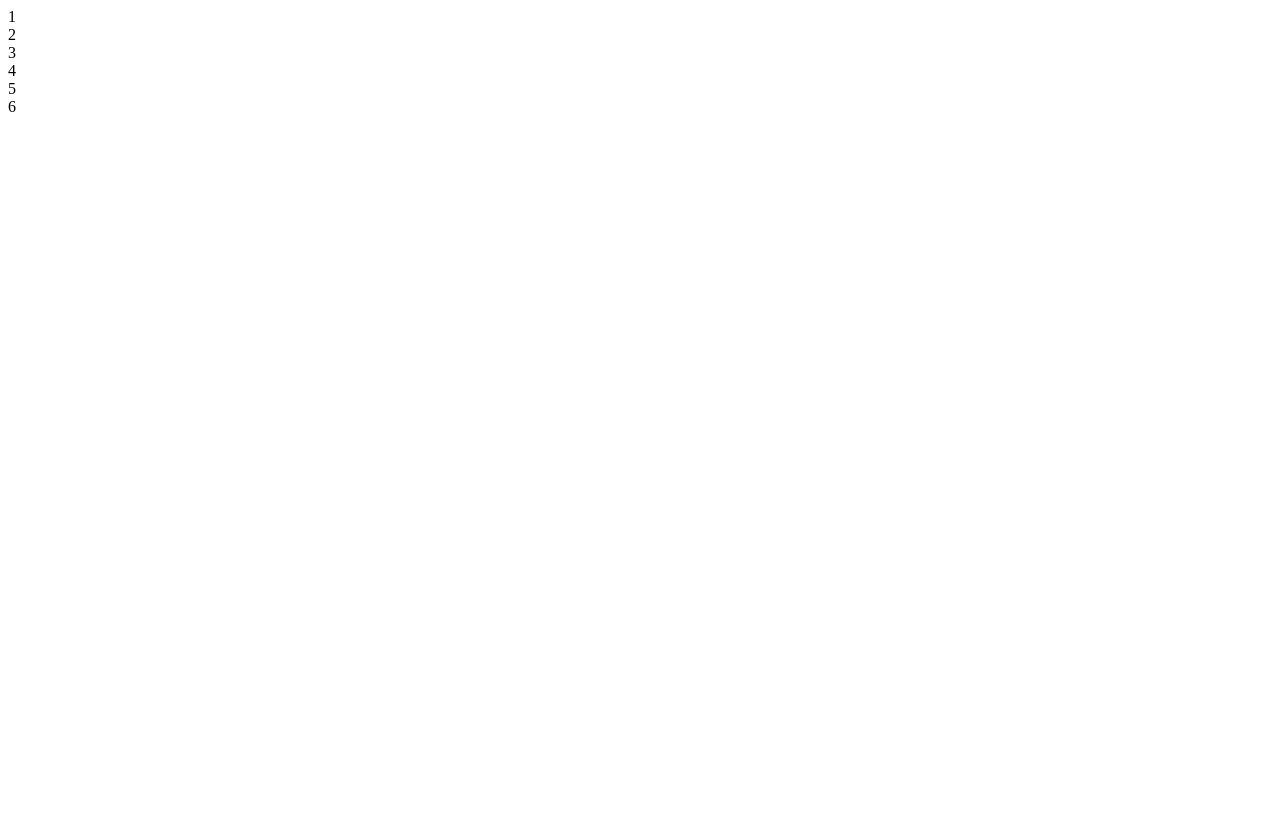
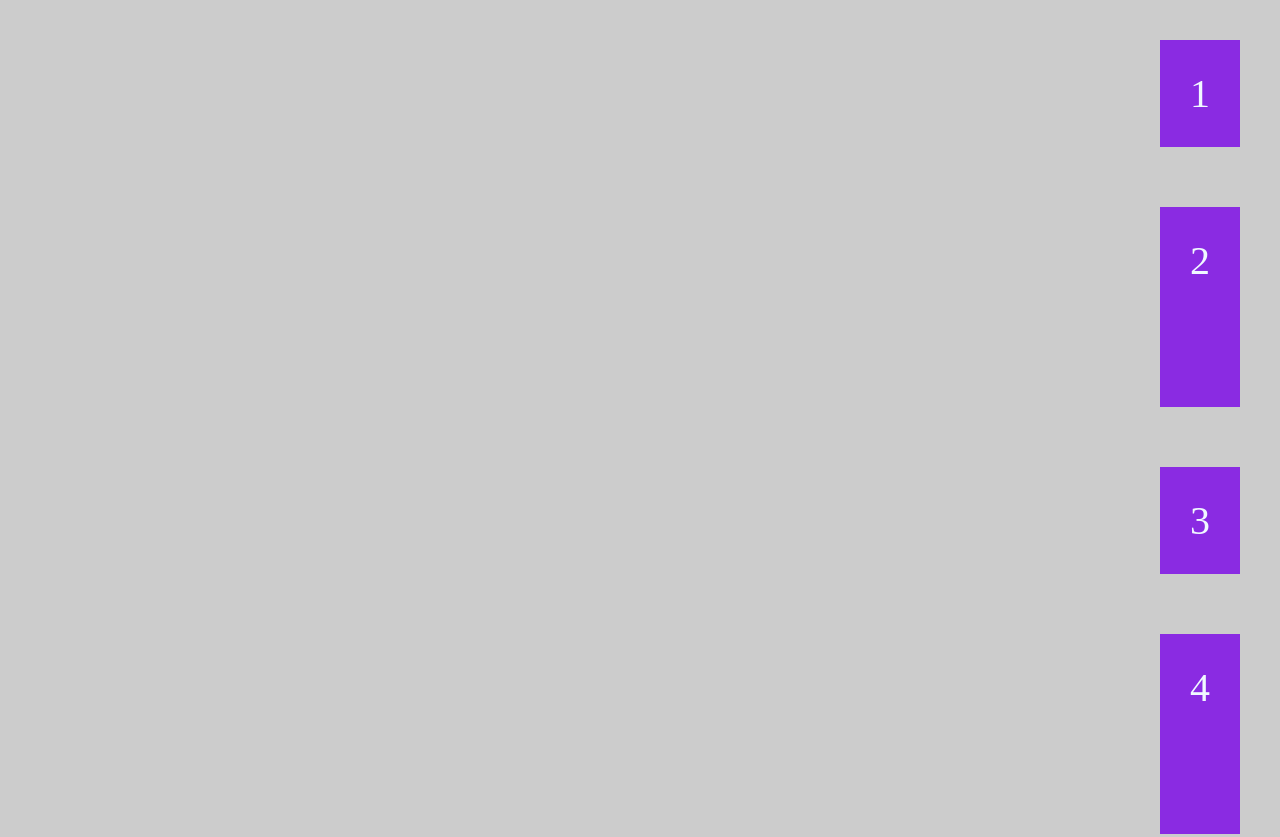
Before and after one commit to codesworth/css-flexbox, a plain HTML site: page flexbox-starters/indx.html in a window 1280 px wide. Shown: the top 837 px of the page. Before the commit the page ends 800 px from the top, so only its background shows below. Drawn offline with Linux system fonts and the light colour scheme.

Commit message:
Basic Flexbox Intro

```diff
--- a/flexbox-starters/indx.html
+++ b/flexbox-starters/indx.html
@@ -10,9 +10,9 @@
   <body>
     <div class="container">
       <div class="item">1</div>
-      <div class="item">2</div>
+      <div class="item i2">2</div>
       <div class="item">3</div>
-      <div class="item">4</div>
+      <div class="item i2">4</div>
       <div class="item">5</div>
       <div class="item">6</div>
     </div>
--- a/flexbox-starters/style.css
+++ b/flexbox-starters/style.css
@@ -0,0 +1,26 @@
+* {
+  margin: 0;
+  padding: 0;
+  box-sizing: border-box;
+}
+
+.container {
+  background-color: #cccccc;
+  padding: 10px;
+  display: flex;
+  flex-direction: column;
+  justify-content: center;
+  align-items: flex-end;
+}
+
+.item {
+  padding: 30px;
+  background-color: blueviolet;
+  margin: 30px;
+  color: aliceblue;
+  font-size: 40px;
+}
+
+.i2 {
+  height: 200px;
+}
```
